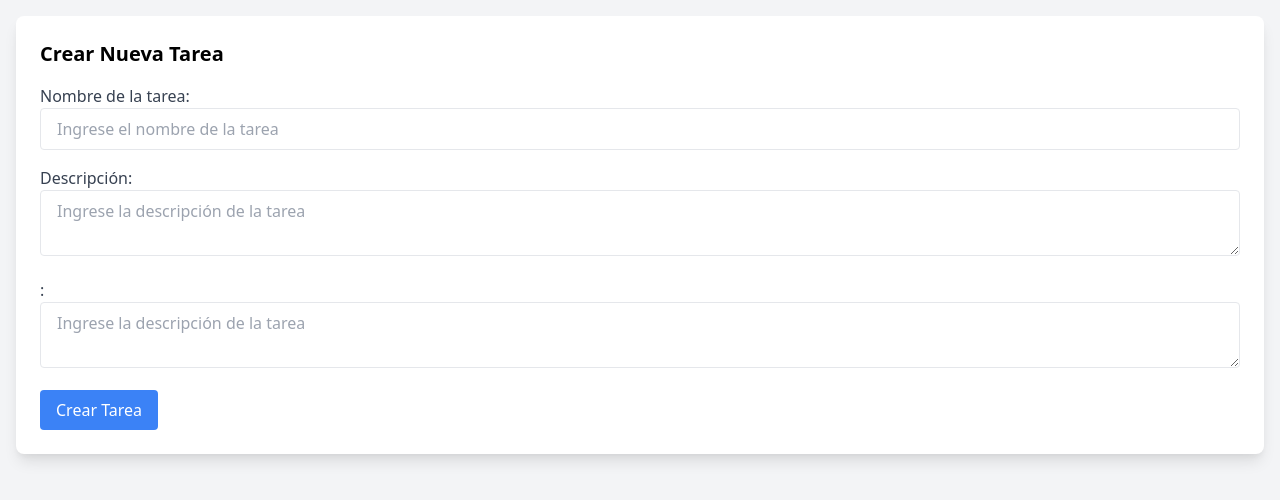
After one commit to EduChaverra/Developers, a PHP site: page /create in a window 1280 px wide. The commit adds this page. Shown: the top 500 px of the page. Run offline with PHP 8.4, Linux system fonts and the light colour scheme.

Commit message:
Front crear, cambior en rutas y estandar head en layout

```diff
--- a/app/views/layouts/layout.phtml
+++ b/app/views/layouts/layout.phtml
@@ -1,10 +1,10 @@
 <!DOCTYPE html>
-<html lang="en">
+<html lang="es">
 <head>
-	<meta charset="UTF-8">
-	<meta http-equiv="X-UA-Compatible" content="IE=edge">
-	<meta name="viewport" content="width=device-width, initial-scale=1.0">
-	<link href="/web/stylesheets/main.css" rel="stylesheet">
+    <meta charset="UTF-8">
+    <meta name="viewport" content="width=device-width, initial-scale=1.0">
+    <link href="https://cdn.jsdelivr.net/npm/tailwindcss@2.2.19/dist/tailwind.min.css" rel="stylesheet">
+    <title>Crear Tarea</title>
 </head>
 <body>
 	<?php echo $this->content(); ?>
--- a/app/views/scripts/tarea/crear.phtml
+++ /dev/null
@@ -1 +0,0 @@
-crear
--- /dev/null
+++ b/app/views/scripts/tarea/create.phtml
@@ -0,0 +1,26 @@
+<head>
+    <title>Crear Tarea</title>
+</head>
+<body class="bg-gray-100">
+    <div class="container mx-auto p-4">
+        <div class="bg-white p-6 rounded-lg shadow-lg">
+            <h2 class="text-xl font-bold mb-4">Crear Nueva Tarea</h2>
+            <form>
+                <div class="mb-4">
+                    <label class="block text-gray-700">Nombre de la tarea:</label>
+                    <input type="text" class="w-full px-4 py-2 border rounded" placeholder="Ingrese el nombre de la tarea">
+                </div>
+                <div class="mb-4">
+                    <label class="block text-gray-700">Descripción:</label>
+                    <textarea class="w-full px-4 py-2 border rounded" placeholder="Ingrese la descripción de la tarea"></textarea>
+                </div>
+                <div class="mb-4">
+                    <label class="block text-gray-700">:</label>
+                    <textarea class="w-full px-4 py-2 border rounded" placeholder="Ingrese la descripción de la tarea"></textarea>
+                </div>
+                <button type="submit" class="bg-blue-500 text-white px-4 py-2 rounded">Crear Tarea</button>
+            </form>
+        </div>
+    </div>
+</body>
+</html>
--- a/config/routes.php
+++ b/config/routes.php
@@ -11,7 +11,7 @@
  */
 $routes = array(
     '/' => 'tarea#index',
-    '/tarea/create' => 'tarea#create',
-    '/tarea/update/:id' => 'tarea#update',
-    '/tarea/delete/:id' => 'tarea#delete'
+    '/create' => 'tarea#create',
+    '/update/:id' => 'tarea#update',
+    '/delete/:id' => 'tarea#delete'
 );
--- a/config/settings.ini
+++ b/config/settings.ini
@@ -3,4 +3,4 @@ driver = mysql
 host = 127.0.0.1
 dbname = todo_db
 user = root
-password =
+password = Developers12345*
```
Also changed, not shown: app/views/scripts/tarea/index.phtml (+1 -6 lines).
